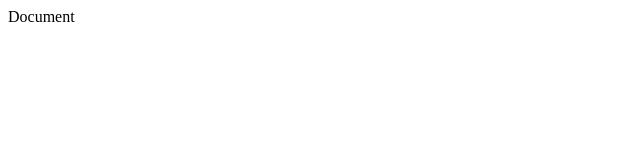
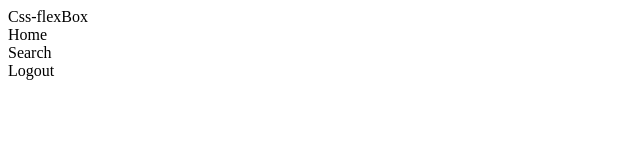
Before and after one commit to Mir-7/css-flexbox, a website: page index.html in a window 1280 px wide. Shown: the whole page, without its empty margins (0-640 px from the left). Drawn offline with Linux system fonts and the light colour scheme.

Commit message:
Third Commit

```diff
--- a/index.html
+++ b/index.html
@@ -7,9 +7,14 @@
     <link rel="stylesheet" href="basic.css"
     <link rel="stylesheet" href="index.css"
 
-    <title>Document</title>
+    <title>Css-flexBox</title>
 </head>
 <body>
+        <nav class="conatainer">
+            <div>Home</div>
+            <div>Search</div>
+            <div>Logout</div>
+        </nav>
 
 </body>
 </html>
```
Also changed, not shown: 1 other file.
